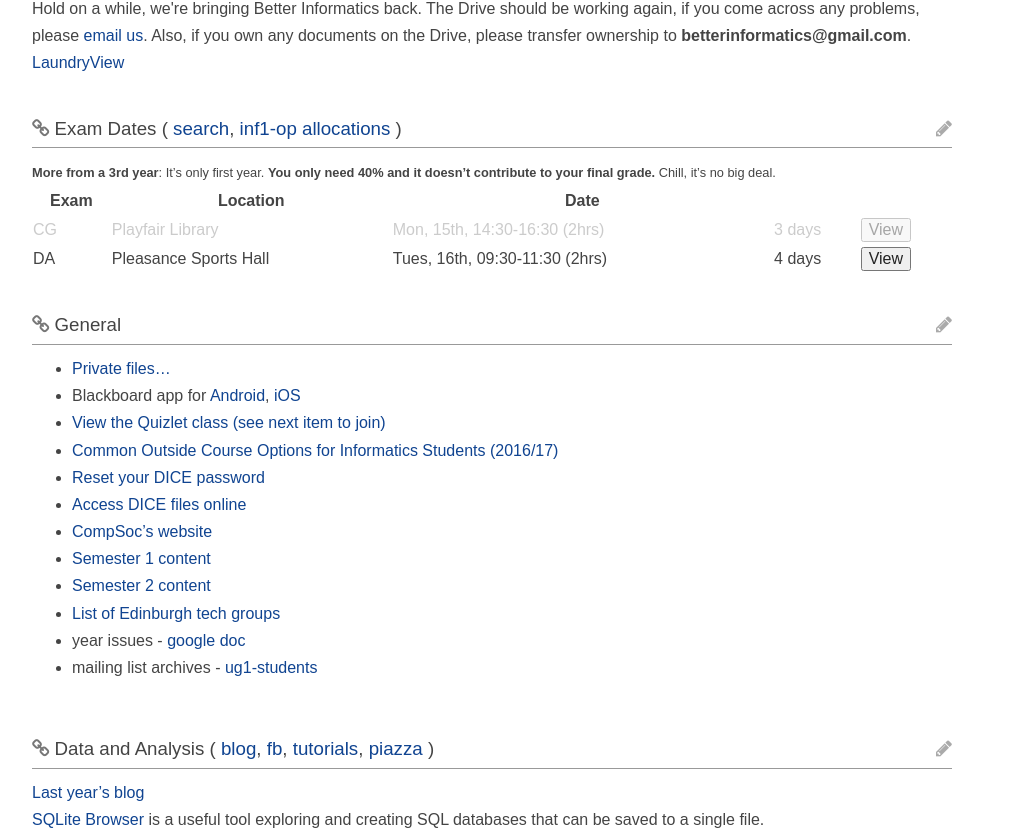
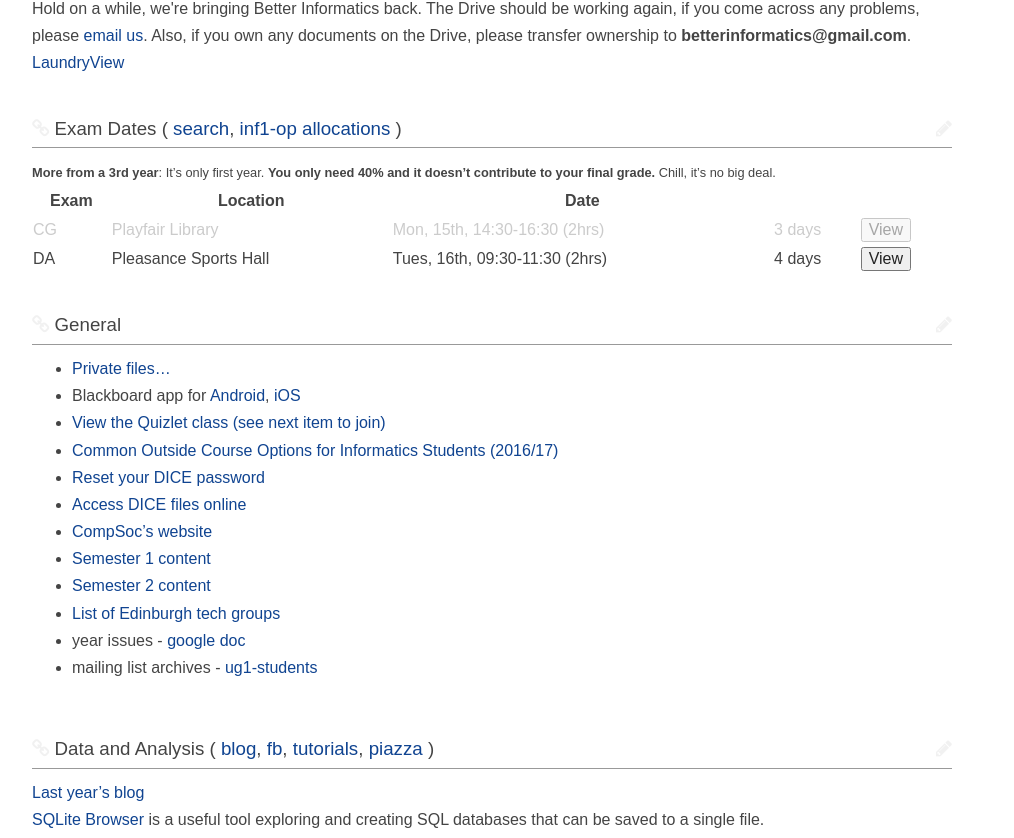
Before and after one commit to compsoc-edinburgh/betterinformatics, a Jekyll site: the page built from _pages/inf1.md, in a window 1280 px wide. Shown: the part 276-1114 px from the top of the page, without its empty margins (148-1162 px from the left). Built offline with Jekyll 4.4.1, drawn with Linux system fonts in a browser that asks for light colours; nearby versions of some CDN libraries.

Commit message:
tweak edit/link color

```diff
--- a/static/css/stylesheet.css
+++ b/static/css/stylesheet.css
@@ -423,11 +423,11 @@ ul {
 }
 
 .link-icon, .edit-pencil {
-    color: #aaa;
+    color: rgba(119, 119, 119, .1);
 }
 
-.link-icon, .edit-pencil:hover {
-    color: #777;
+.link-icon:hover, .edit-pencil:hover {
+    color: rgba(119, 119, 119, 1);
 }
 
 .edit-pencil {
```
